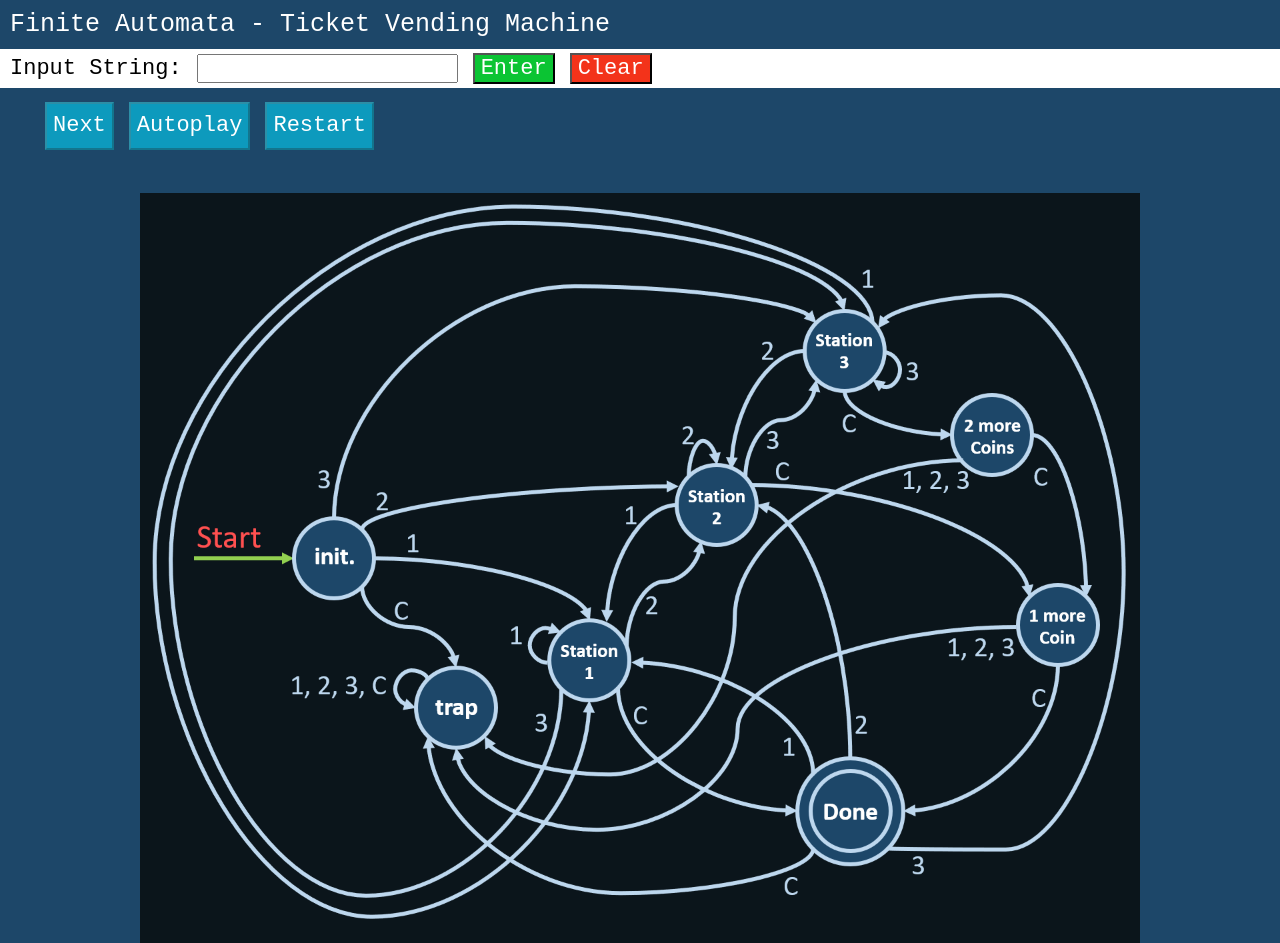
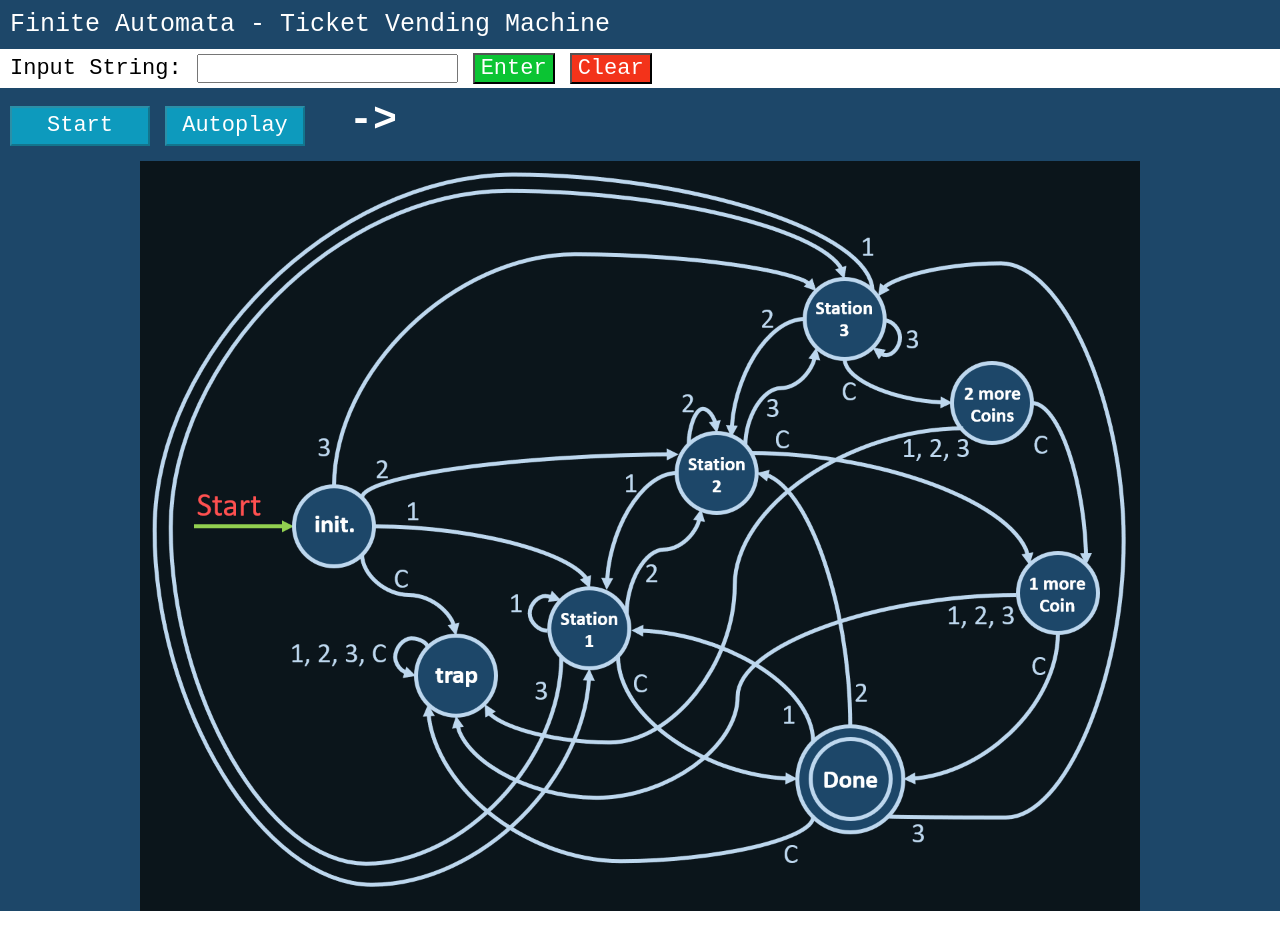
Before and after one commit to 5akda/FiniteAutomata, a React (Create React App) app: page / in a window 1280 px wide. After the commit the page ends 911 px from the top, so only its background shows below. Built offline with nearby package versions, Linux system fonts and the light colour scheme.

Commit message:
AutoplayFunction

```diff
--- a/src/App.css
+++ b/src/App.css
@@ -27,7 +27,6 @@
 .Layout-controller {
   background-color: #1d4769;
   padding-left: 10px;
-  height: 80px;
   padding-top: 10px;
 
 }
@@ -35,12 +34,7 @@
 .string {
   font-size: 40px;
   color: #ffffff;
-  font-family: 'Courier New', Courier, monospace;
-}
-
-.reader {
-  font-size: 40px;
-  color: #ffffff;
+  margin-left: 20px;
   font-family: 'Courier New', Courier, monospace;
 }
 
@@ -73,18 +67,19 @@
   font-size: 22px;
   color: #ffffff;
   background-color:#0d9abd;
-  margin-left: 35px;
   font-family: 'Courier New', Courier, monospace;
-  height: 48px;
+  height: 40px;
+  width: 140px;
 }
 
-.restartbutton {
+.autoplaybutton {
   font-size: 22px;
   color: #ffffff;
   background-color:#0d9abd;
   margin-left: 15px;
   font-family: 'Courier New', Courier, monospace;
-  height: 48px;
+  height: 40px;
+  width: 140px;
 }
 
 .link {
--- a/src/App.js
+++ b/src/App.js
@@ -52,25 +52,39 @@ class App extends Component {
     this.state = {
       text: '',
       string: '',
-      reader: '',
       nextState: 's_init',
-      stepCount: 0,
       img: base,
-      unclickable: true
+      unclickable: true,
+      nextbutton: 'Start',
+      looper: null
     }
+    this.handleEnterClick = this.handleEnterClick.bind(this)
+    this.handleNextClick = this.handleNextClick.bind(this)
+    this.handleRestartClick = this.handleRestartClick.bind(this)
+    this.handleClearClick = this.handleClearClick.bind(this)
+    this.handleAutoplayClick = this.handleAutoplayClick.bind(this)
+
   }
 
   handleEnterClick(){
     this.handleRestartClick()
     this.setState({
-      string: this.state.text,
+      string: ' '+this.state.text,
       unclickable: false,
+      nextbutton: 'Start'
     })
   }
 
   handleNextClick(){
-    if(this.state.stepCount < this.state.string.length) {
-      let presentChar = this.state.string.charAt(this.state.stepCount)
+    if(this.state.nextbutton === 'Restart'){
+      this.handleRestartClick()
+    }
+    else{
+        this.setState({ nextbutton: 'Next' })
+
+      if(this.state.string.length > 1) {
+        let presentChar = this.state.string.charAt(1)
+        this.setState({ string: this.state.string.substring(1) })
         switch(this.state.nextState){
           case 's_init': {
             this.s_init(presentChar)
@@ -78,16 +92,14 @@ class App extends Component {
           }
           case 's_trap': {
             this.s_trap(presentChar)
+            break
           }
         }
-      this.setState({
-        stepCount: this.state.stepCount+1,
-        reader: this.state.reader + '^'
-      })
       }
 
-    else if(this.state.stepCount == this.state.string.length) {
+      else if(this.state.string.length === 1) {
         let end = ''
+        this.setState({ string: this.state.string.substring(1) })
         switch(this.state.nextState){
           case 's_init': {
             this.s_init(end)
@@ -95,34 +107,42 @@ class App extends Component {
           }
           case 's_trap': {
             this.s_trap(end)
+            break
           }
         }
-      this.setState({
-        stepCount: this.state.stepCount+1,
-        reader: this.state.reader + '^'
-      })
       }
+
+      else if(this.state.string.length === 0) {
+        this.setState({ nextbutton: 'Restart' })
+      }
+    }
+    return(this.state.string.length)
   }
 
   handleRestartClick(){
     this.setState({
-      reader: '',
+      string: ' '+this.state.text,
       nextState: 's_init',
-      stepCount: 0,
       img: base,
+      nextbutton: 'Start'
     })
+    clearInterval(this.state.looper)
   }
 
   handleClearClick(){
     this.setState({
       text: '',
       string: '',
-      reader: '',
       nextState: 's_init',
-      stepCount: 0,
       img: base,
-      unclickable: true
+      unclickable: true,
+      nextbutton: 'Start',
     })
+    clearInterval(this.state.looper)
+  }
+
+  handleAutoplayClick(){
+    this.setState({looper: setInterval(() => this.handleNextClick(),1000)})
   }
 
   s_init(nextChar) {
@@ -175,34 +195,28 @@ class App extends Component {
         <div className="Layout-input">
           Input String:
           <input className="input" size="20" value={this.state.text}
-            onChange={(e)=>this.setState({text: e.target.value})}/>
+            onChange={ (e)=>this.setState({text: e.target.value}) }/>
 
           <button className="enterbutton"
-            onClick={()=>this.handleEnterClick()}>Enter
+            onClick={ ()=>this.handleEnterClick() }>Enter
           </button>
 
           <button className="clearbutton"
-            onClick={()=>this.handleClearClick()}>Clear
+            onClick={ ()=>this.handleClearClick() }>Clear
           </button>
         </div>
 
         <div className="Layout-controller">
-          <b className="string">{this.state.string}</b>
-
-          <button className="nextbutton" onClick={()=>this.handleNextClick()}
-            disabled={this.state.unclickable}>Next
+          <button className="nextbutton" onClick={ ()=>this.handleNextClick() }
+            disabled={this.state.unclickable}>{this.state.nextbutton}
           </button>
 
-          <button className="restartbutton"
+          <button className="autoplaybutton" onClick={ ()=>this.handleAutoplayClick() }
             disabled={this.state.unclickable}>Autoplay
           </button>
 
-          <button className="restartbutton" onClick={()=>this.handleRestartClick()}
-            disabled={this.state.unclickable}>Restart
-          </button>
+          <b className="string">&nbsp;-&gt;&nbsp;{this.state.string}</b>
 
-          <br/>
-          <b className="reader">{this.state.reader}</b>
         </div>
 
         <div className="Layout-body">
```
Lines whose indentation alone changed are shown as unchanged.
